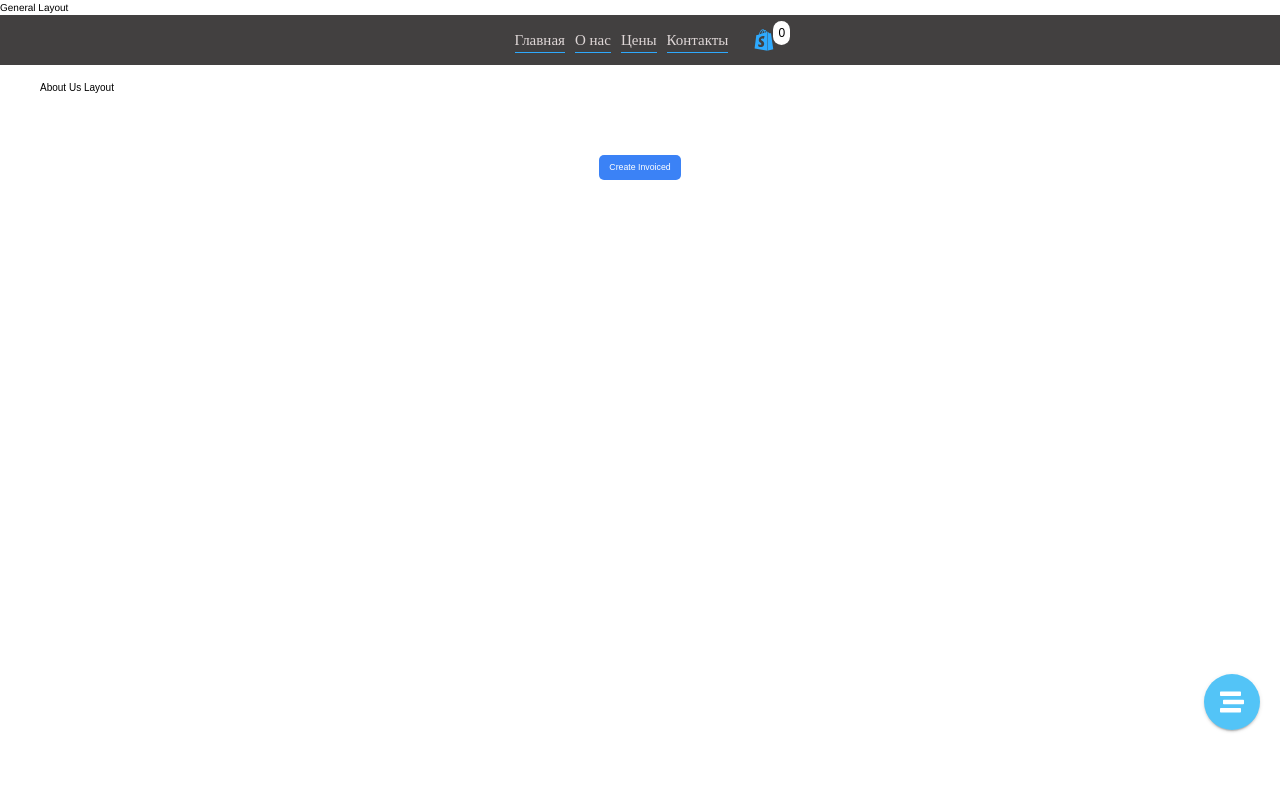
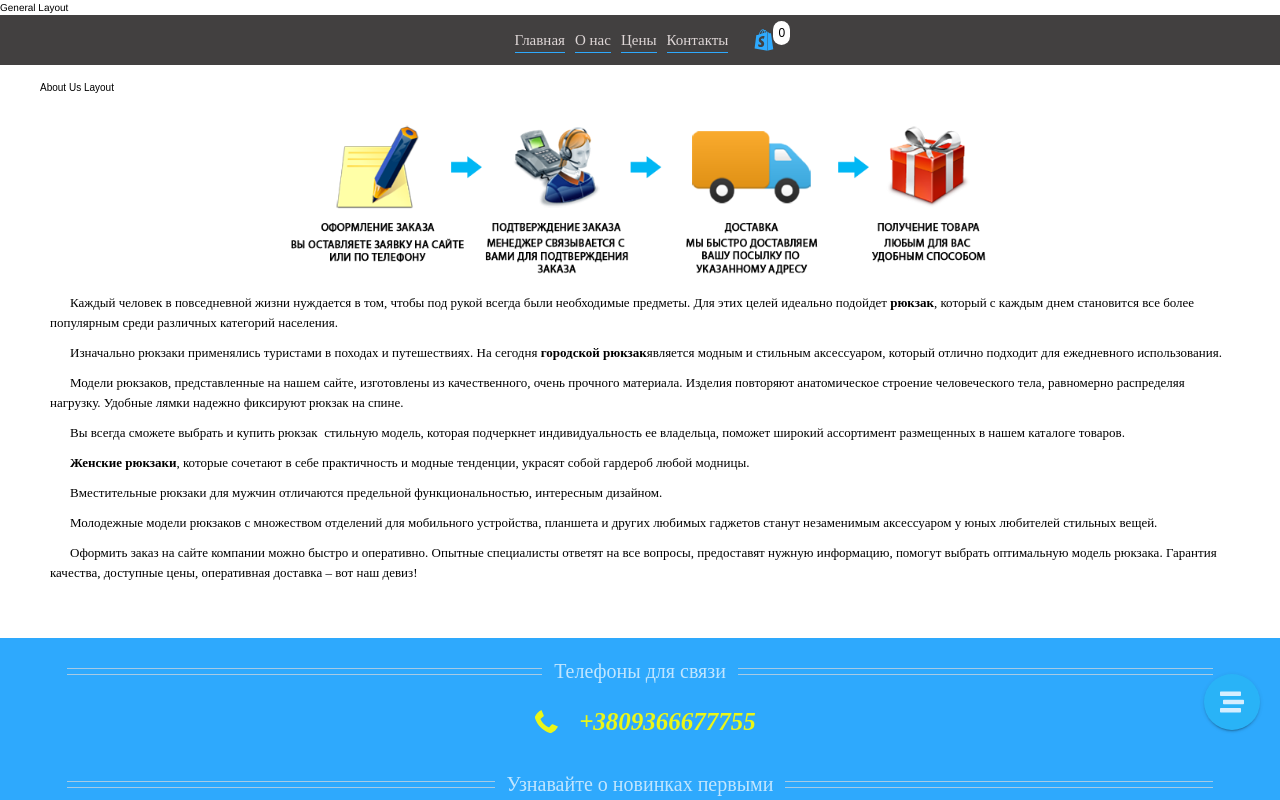
Before and after one commit to DenysSidorov/nextjs-ssr-shop, a Next.js app: page /about-us in a window 1280 px wide. Shown: the top 800 px of the page. Built offline with nearby package versions, Linux system fonts and the light colour scheme; a web font is replaced by a local one.

Commit message:
added /about-us route with main component and styles

```diff
--- /dev/null
+++ b/app/(routes)/about-us/index.scss
@@ -0,0 +1,17 @@
+.pageAbout__container{
+  padding: 10px;
+ p{
+   font: 1.3rem/2rem 'Roboto-Regular';
+   margin-bottom: 10px;
+   text-indent: 20px;
+ }
+  .pageAbout__container_img-container{
+    display: flex;
+    justify-content: center;
+    align-items: center;
+    img{
+      width: 60%;
+      margin: 15px auto;
+    }
+  }
+}
--- a/app/(routes)/about-us/page.tsx
+++ b/app/(routes)/about-us/page.tsx
@@ -1,18 +1,71 @@
-import Image from 'next/image'
-import {Button} from '@/app/ui/button';
 import {Metadata} from 'next';
+import './index.scss';
 
 export const metadata: Metadata = {
-    title: 'About Us',
-    description: '',
-    keywords: []
+    title: 'О нас',
+    description: 'Наш магазин продает товары уже более 5 лет, быстрая доставка, удобная оплтата и приветливый персонал!',
+    keywords: ['интернет-магазин картин, украинские картины, картины для интерьера, картины на дереве, картины на досках, doshki.com, doshki.kom, картины украина, деревянные картины']
 };
 
-export default function Home() {
-  return (
-    <main className="flex min-h-screen flex-col items-center justify-between p-24">
-      <Button type="submit">Create Invoiced</Button>
-      <div>About Us Page</div>
-    </main>
-  )
-}
+// export default function Home() {
+//   return (
+//     <main className="flex min-h-screen flex-col items-center justify-between p-24">
+//     </main>
+//   )
+// }
+
+export default function About() {
+    // useEffect(() => {
+    //     window.scrollTo(0, 0);
+    // }, []);
+    return (
+        <div className='pageAbout__container'>
+            <div className='pageAbout__container_img-container'>
+                <img src='/img-static/dostavka.png' alt='Доставка оплата' />
+            </div>
+
+            <p>
+                Каждый человек в повседневной жизни нуждается в том, чтобы под рукой всегда были необходимые предметы. Для этих
+                целей идеально подойдет
+                <b>
+                    <a> рюкзак</a>
+                </b>
+                , который с каждым днем становится все более популярным среди различных категорий населения.
+            </p>
+            <p>
+                Изначально рюкзаки применялись туристами в походах и путешествиях. На сегодня{' '}
+                <b>
+                    <a>городской рюкзак</a>
+                </b>
+                является модным и стильным аксессуаром, который отлично подходит для ежедневного использования.
+            </p>
+            <p>
+                Модели рюкзаков, представленные на нашем сайте, изготовлены из качественного, очень прочного материала. Изделия
+                повторяют анатомическое строение человеческого тела, равномерно распределяя нагрузку. Удобные лямки надежно
+                фиксируют рюкзак на спине.
+            </p>
+            <p>
+                Вы всегда сможете выбрать и<a> купить рюкзак</a>
+                <b /> &nbsp;стильную модель, которая подчеркнет индивидуальность ее владельца, поможет широкий ассортимент
+                размещенных в нашем каталоге товаров.
+            </p>
+            <p>
+                <b>
+                    <a>Женские рюкзаки</a>
+                </b>
+                , которые сочетают в себе практичность и модные тенденции, украсят собой гардероб любой модницы.
+            </p>
+            <p>Вместительные рюкзаки для мужчин отличаются предельной функциональностью, интересным дизайном.</p>
+            <p>
+                <a>Молодежные</a> модели рюкзаков с множеством отделений для мобильного устройства, планшета и других любимых
+                гаджетов станут незаменимым аксессуаром у юных любителей стильных вещей.
+            </p>
+            <p>
+                Оформить заказ на сайте компании можно быстро и оперативно. Опытные специалисты ответят на все вопросы,
+                предоставят нужную информацию, помогут выбрать оптимальную модель рюкзака. Гарантия качества, доступные цены,
+                оперативная доставка – вот наш девиз!
+            </p>
+            <br />
+        </div>
+    );
+};
```
